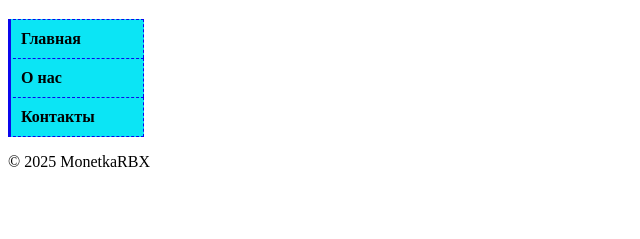
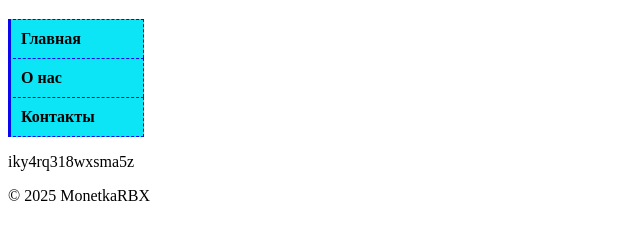
Before and after one commit to monetkarbx/monetkarbx, a plain HTML site: page index.html in a window 1280 px wide. Shown: the part 61-300 px from the top of the page, without its empty margins (0-640 px from the left). Drawn offline with Linux system fonts and the light colour scheme.

Commit message:
Update index.html

```diff
--- a/index.html
+++ b/index.html
@@ -38,7 +38,7 @@
             <li><a href="contact.html"><b>Контакты</b></a></li>
               </ul>
             </nav>
-
+iky4rq318wxsma5z
 
 
     <footer>
```
